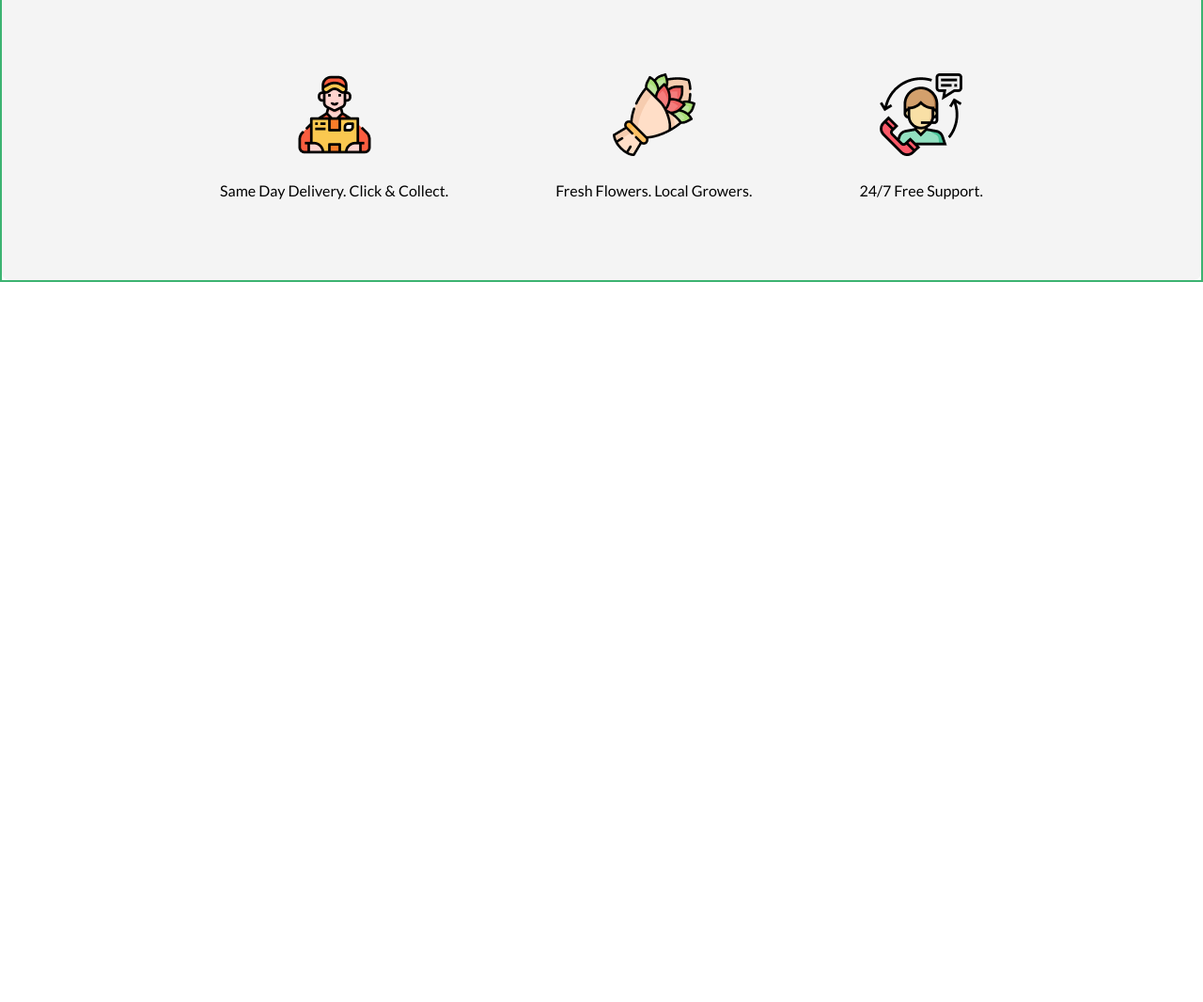
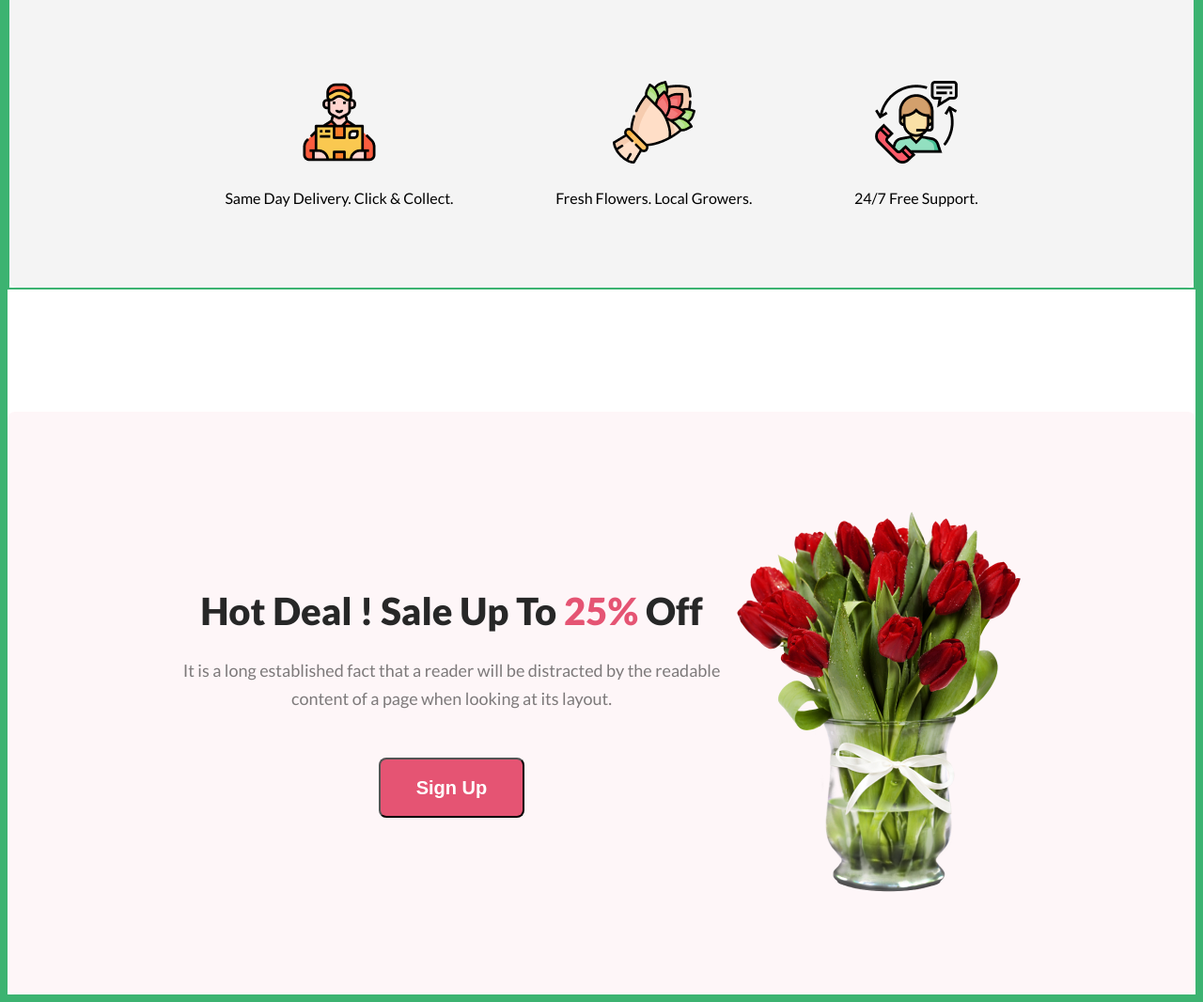
Before and after one commit to masudulalam/Flower-Shop-Project, a plain HTML site: page index.html in a window 1280 px wide. Shown: the part 1893-2959 px from the top of the page at 94% size. Before the commit the page ends 2193 px from the top, so only its background shows below. Drawn offline with Linux system fonts and the light colour scheme.

Commit message:
added hot deal section

```diff
--- a/index.html
+++ b/index.html
@@ -17,7 +17,7 @@
                 <p class="text-normal">It is a long established fact that a reader will be distracted by the readable content of a page when
                     looking at its layout. The point of using Lorem Ipsum is that it has a more-or-less normal
                     distribution of letters.</p>
-                <button class="btn-shop-now btn-txt">Shop Now</button>
+                <button class="btn-shop-now btn-txt btn-bg">Shop Now</button>
             </div>
             <div class="banner-image-part">
                 <img src="Flower Asset/pngwing 10.png" alt="Flower Image">
@@ -86,7 +86,19 @@
                 </div>
             </div>
          </section>
-
+         <!-- Hot Deal Section -->
+          <section class="hot-deal-section">
+            <div class="hot-deal-section-container">
+                <div class="text-part">
+                    <h2 class="section-head-title">Hot Deal ! Sale Up To <span class="hot-text">25%</span> Off</h2>
+                    <p class="section-head-paragraph">It is a long established fact that a reader will be distracted by the readable content of a page when looking at its layout.</p>
+                    <button class="btn-txt btn-signup btn-bg">Sign Up</button>
+                </div>
+                <div class="image-part">
+                    <img src="Flower Asset/pngwing 8.png" alt="Flower Image">
+                </div>
+            </div>
+          </section>
     </main>
     <footer>
 
--- a/styles/style2.css
+++ b/styles/style2.css
@@ -9,7 +9,7 @@
 body {
     max-width: 1920px;
     font-family: "Lato", sans-serif;
-    /* border: 8px solid mediumseagreen; */
+    border: 8px solid mediumseagreen;
 }
 
 /* Common Styles */
@@ -31,6 +31,11 @@ body {
     font-size: 20px;
     font-weight: 700;
     line-height: 24px;
+}
+
+.btn-bg {
+    border-radius: 8px;
+    background: rgb(229, 84, 115);
 }
 
 /* Banner Section Styles */
@@ -56,8 +61,6 @@ body {
 .btn-shop-now {
     width: 177px;
     height: 64px;
-    border-radius: 8px;
-    background: rgb(229, 84, 115);
 }
 
 .banner-text-part p {
@@ -71,7 +74,9 @@ body {
 
 /* Our Featured Flowers Section Styles */
 .featured-flower-section {
+    /* margin: 170px 0px 130px 0px; */
     margin-top: 170px;
+    margin-bottom: 130px;
 }
 
 .section-head {
@@ -143,6 +148,38 @@ body {
     text-align: center;
 }
 
-.our-featured-section-container .feature-image{
+.our-featured-section-container .feature-image {
     margin: 24px 0;
 }
+
+/* Hot Deal Section Styles */
+.hot-deal-section {
+    background: rgba(229, 84, 115, 0.05);
+    border-radius: 8px;
+}
+
+.hot-deal-section-container {
+    display: flex;
+    justify-content: space-around;
+    padding: 100px 175px;
+    align-items: center;
+}
+
+.hot-deal-section .text-part {
+    max-width: 594px;
+    text-align: center;
+}
+
+.hot-deal-section .image-part {
+    max-width: 318px;
+    height: 420px;
+}
+
+.btn-signup {
+    width: 155px;
+    height: 64px;
+}
+
+.hot-text{
+    color: rgb(229, 84, 115);
+}
```
